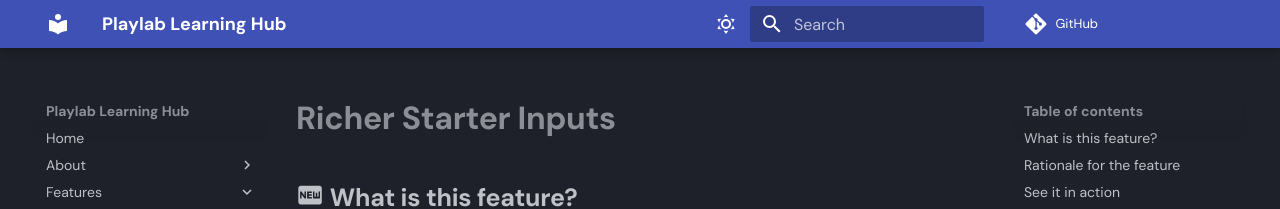
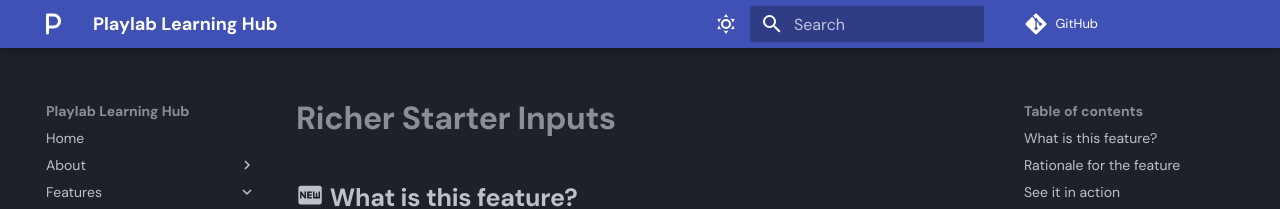
Before and after one commit to wymankhuu/Playlab-Learning, an MkDocs documentation site: the page built from docs/features/Richer Starter Inputs.md, in a window 1280 px wide and 900 px high. Shown: the top 209 px of the window. Built offline with MkDocs 1.6.1 and Material for MkDocs 9.7.7, drawn with Linux system fonts in a browser that asks for light colours; comment, search, counter and statistics services are not loaded.

Commit message:
Update documentation

```diff
--- a/docs/features/Richer Starter Inputs.md
+++ b/docs/features/Richer Starter Inputs.md
@@ -25,7 +25,7 @@
 ## **:fontawesome-solid-clipboard-question: How do I use Richer Starter Inputs?**
 
 1. On the right hand navigation menu click the **Inputs** button.
- * ![1](../assets/images/Richer%20Starter%20Inputs.gif)
+    * ![1](../assets/images/Richer%20Starter%20Inputs.gif)
 
 2. Click "**Add Starter Input**" and choose from the following options:
     * **Short Text:** Ideal for brief responses (e.g., names, grade, short answers).
@@ -34,7 +34,7 @@
     * **File Upload:** Accepts files up to 5MB, great for images, PDFs, CSVs, and other relevant documents.
 
 3. Configure your input settings, including making fields required or optional, and add any helpful placeholder text for users.
- * ![2](../assets/images/rischerstarterinputsstill.png)
+    * ![2](../assets/images/rischerstarterinputsstill.png)
 ---
 
 ## **:material-head-question-outline: Why would I want to use Richer Starter Inputs?**
--- a/mkdocs.yml
+++ b/mkdocs.yml
@@ -25,7 +25,7 @@
   font:
     text: DM sans
   icon:
-    logo: ../assets/images/logo.png
+    logo: fontawesome/solid/p
     favicon: assets/favicon.ico
   palette:
     # Dark Mode
```
